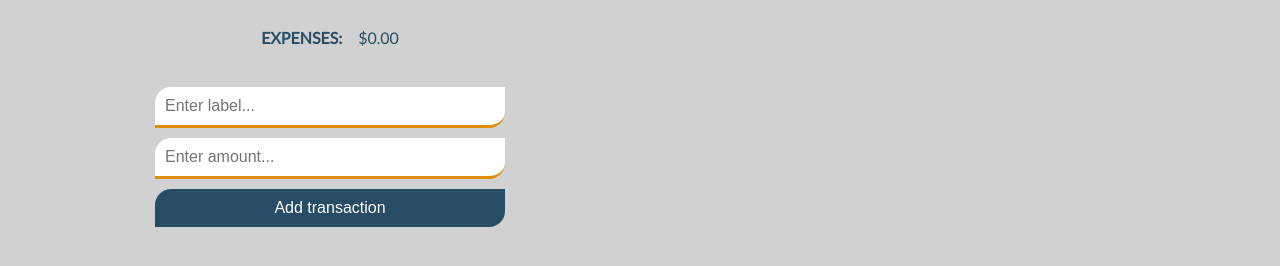
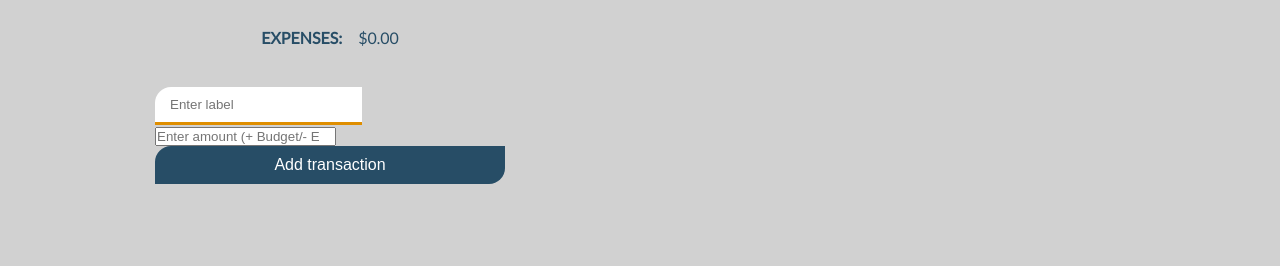
Before and after one commit to n0ale/PO1915-GR2-, a plain HTML site: page index.html in a window 1280 px wide. Shown: the part 296-562 px from the top of the page. Drawn offline with Linux system fonts and the light colour scheme.

Commit message:
Update index.html

```diff
--- a/index.html
+++ b/index.html
@@ -54,10 +54,20 @@
           </div>
           <form id="form">
             <div class="form-control">
-              <input type="tracker" id="text" placeholder="Enter label..." />
+              <input
+                type="text"
+                class="tracker"
+                id="text"
+                placeholder="Enter label"
+              />
             </div>
             <div class="form-control">
-              <input type="tracker" id="amount" placeholder="Enter amount..." />
+              <input
+                type="number"
+                class="tracker"
+                id="amount"
+                placeholder="Enter amount (+ Budget/- Expenses)"
+              />
             </div>
             <button class="btn">Add transaction</button>
           </form>
```
